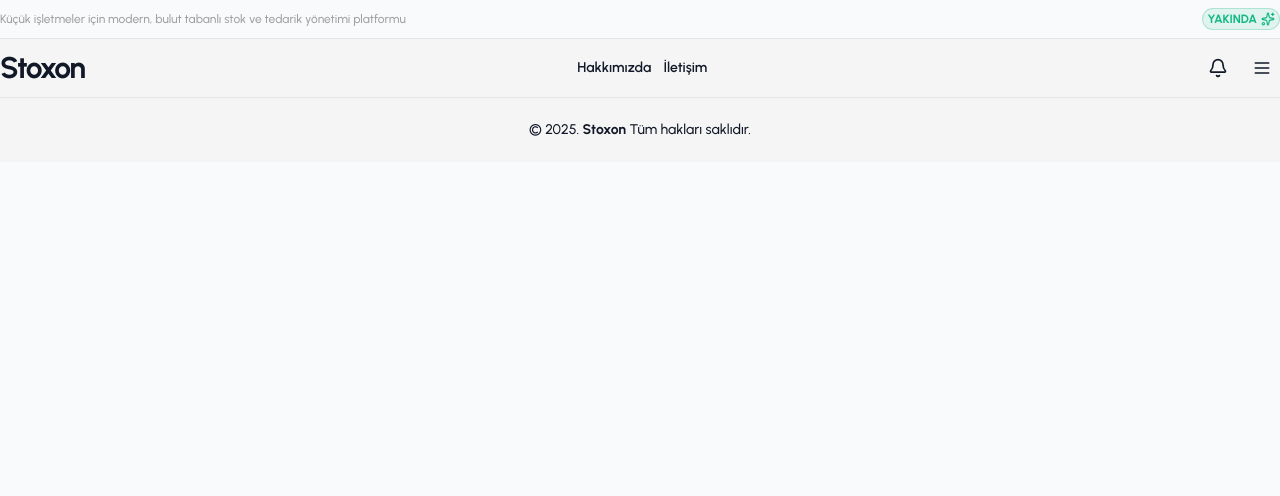
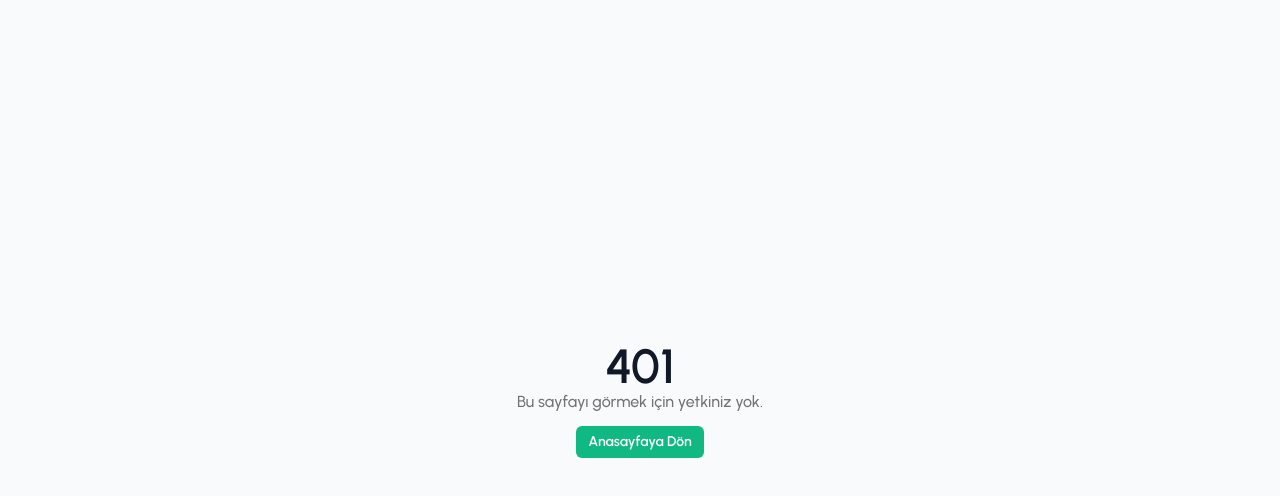
Before and after one commit to ozmberkan/stoxon, a React (Vite) app in the folder client/: page /401 in a window 1280 px wide. Shown: the top 496 px of the page. Built offline with nearby package versions, Linux system fonts and the light colour scheme.

Commit message:
feat: 401 Sayfası & Admin Sayfası & Login Register Layout yapısı tamamlandı.

```diff
--- a/client/src/App.jsx
+++ b/client/src/App.jsx
@@ -1,20 +1,40 @@
-import { BrowserRouter, Route, Routes } from "react-router-dom";
-import Footer from "./components/Footer/Footer";
-import Navbar from "./components/Navbar/Navbar";
+import { BrowserRouter, Navigate, Route, Routes } from "react-router-dom";
+import AdminLayout from "./layouts/AdminLayout";
+import Layout from "./layouts/Layout";
+import Dashboard from "./pages/Admin/Dashboard";
+import Login from "./pages/Auth/Login";
+import Register from "./pages/Auth/Register";
 import Help from "./pages/Help/Help";
 import Home from "./pages/Home";
+import NotAccess from "./pages/NotAccess/NotAccess";
 import Profile from "./pages/Profile/Profile";
 
 const App = () => {
+  const userClaims = ["customer"];
+
   return (
     <BrowserRouter>
-      <Navbar />
       <Routes>
-        <Route path="/" element={<Home />} />
-        <Route path="/yardim-destek" element={<Help />} />
-        <Route path="/profilim" element={<Profile />} />
+        {/* Footer & Navbar */}
+        <Route element={<Layout />}>
+          <Route path="/" element={<Home />} />
+          <Route path="/yardim-destek" element={<Help />} />
+          <Route path="/profilim" element={<Profile />} />
+        </Route>
+        {/* Auth */}
+        <Route path="/kayit-ol" element={<Register />} />
+        <Route path="/giris-yap" element={<Login />} />
+        {/* Admin Panel */}
+        {userClaims.includes("dashboard") ? (
+          <Route element={<AdminLayout />}>
+            <Route path="/yonetim" element={<Dashboard />} />
+          </Route>
+        ) : (
+          <Route path="/yonetim" element={<Navigate to="/401" replace />} />
+        )}
+        {/* 401 */}
+        <Route path="/401" element={<NotAccess />} />
       </Routes>
-      <Footer />
     </BrowserRouter>
   );
 };
--- a/client/src/components/UI/Button.jsx
+++ b/client/src/components/UI/Button.jsx
@@ -1,14 +1,25 @@
 import React from "react";
 
-const Button = ({ size, onClick, bg, color, type, children }) => {
+const Button = ({
+  size,
+  onClick,
+  border = false,
+  borderColor,
+  bg,
+  color,
+  type,
+  children,
+  noShadow = false,
+}) => {
   return (
     <button
       onClick={onClick}
       type={type ?? "button"}
       className={`
+        ${border ? `border ${borderColor}` : ""}
         rounded-md
         font-semibold
-        hover:shadow-md
+        ${noShadow ? "" : "hover:shadow-md"}
         transition-all duration-200
         ${bg ? bg : "bg-primary"} ${color ? color : "text-white"}
         ${
--- /dev/null
+++ b/client/src/layouts/AdminLayout.jsx
@@ -0,0 +1,21 @@
+import { useLocation } from "react-router-dom";
+import Navbar from "../components/Navbar/Navbar";
+import Footer from "../components/Footer/Footer";
+import { Outlet } from "react-router-dom";
+
+const AdminLayout = () => {
+  const location = useLocation();
+  const hideLayout =
+    location.pathname.includes("/kayit") ||
+    location.pathname.includes("/giris");
+
+  return (
+    <>
+      {!hideLayout && <Navbar />}
+      <Outlet />
+      {!hideLayout && <Footer />}
+    </>
+  );
+};
+
+export default AdminLayout;
--- /dev/null
+++ b/client/src/layouts/Layout.jsx
@@ -0,0 +1,21 @@
+import { useLocation } from "react-router-dom";
+import Navbar from "../components/Navbar/Navbar";
+import Footer from "../components/Footer/Footer";
+import { Outlet } from "react-router-dom";
+
+const Layout = () => {
+  const location = useLocation();
+  const hideLayout =
+    location.pathname.includes("/kayit") ||
+    location.pathname.includes("/giris");
+
+  return (
+    <>
+      {!hideLayout && <Navbar />}
+      <Outlet />
+      {!hideLayout && <Footer />}
+    </>
+  );
+};
+
+export default Layout;
--- /dev/null
+++ b/client/src/pages/Admin/Dashboard.jsx
@@ -0,0 +1,7 @@
+import React from "react";
+
+const Dashboard = () => {
+  return <div>Dashboard</div>;
+};
+
+export default Dashboard;
--- /dev/null
+++ b/client/src/pages/Auth/Login.jsx
@@ -0,0 +1,7 @@
+import React from "react";
+
+const Login = () => {
+  return <div>Login</div>;
+};
+
+export default Login;
--- /dev/null
+++ b/client/src/pages/Auth/Register.jsx
@@ -0,0 +1,7 @@
+import React from "react";
+
+const Register = () => {
+  return <div>Register</div>;
+};
+
+export default Register;
--- a/client/src/pages/Home.jsx
+++ b/client/src/pages/Home.jsx
@@ -1,4 +1,6 @@
+import Button from "~/components/UI/Button";
 import Shape1 from "../assets/svg/shape1.svg";
+import { Link } from "react-router-dom";
 
 const Home = () => {
   return (
@@ -21,12 +23,17 @@ const Home = () => {
         stok takibi artık çok daha basit!
       </p>
 
-      <button
-        className="px-4 py-1.5 text-sm font-bold rounded-full bg-neutral-100 border border-border
-      "
-      >
-        Hemen Başla
-      </button>
+      <Link to="/kayit-ol">
+        <Button
+          bg={"bg-neutral-100"}
+          border
+          borderColor={"border-border"}
+          color="text-black"
+          size={"sm"}
+        >
+          Hemen Başla
+        </Button>
+      </Link>
     </div>
   );
 };
--- /dev/null
+++ b/client/src/pages/NotAccess/NotAccess.jsx
@@ -0,0 +1,20 @@
+import React from "react";
+import { Link } from "react-router-dom";
+import Button from "~/components/UI/Button";
+
+const NotAccess = () => {
+  return (
+    <div className="w-full min-h-svh flex flex-col justify-center items-center">
+      <h1 className="font-semibold text-5xl">401</h1>
+      <p className="text-neutral-500">Bu sayfayı görmek için yetkiniz yok.</p>
+
+      <Link to="/" className="mt-3">
+        <Button size={"sm"} bg={"bg-secondary"} color={"text-white"}>
+          Anasayfaya Dön
+        </Button>
+      </Link>
+    </div>
+  );
+};
+
+export default NotAccess;
```
